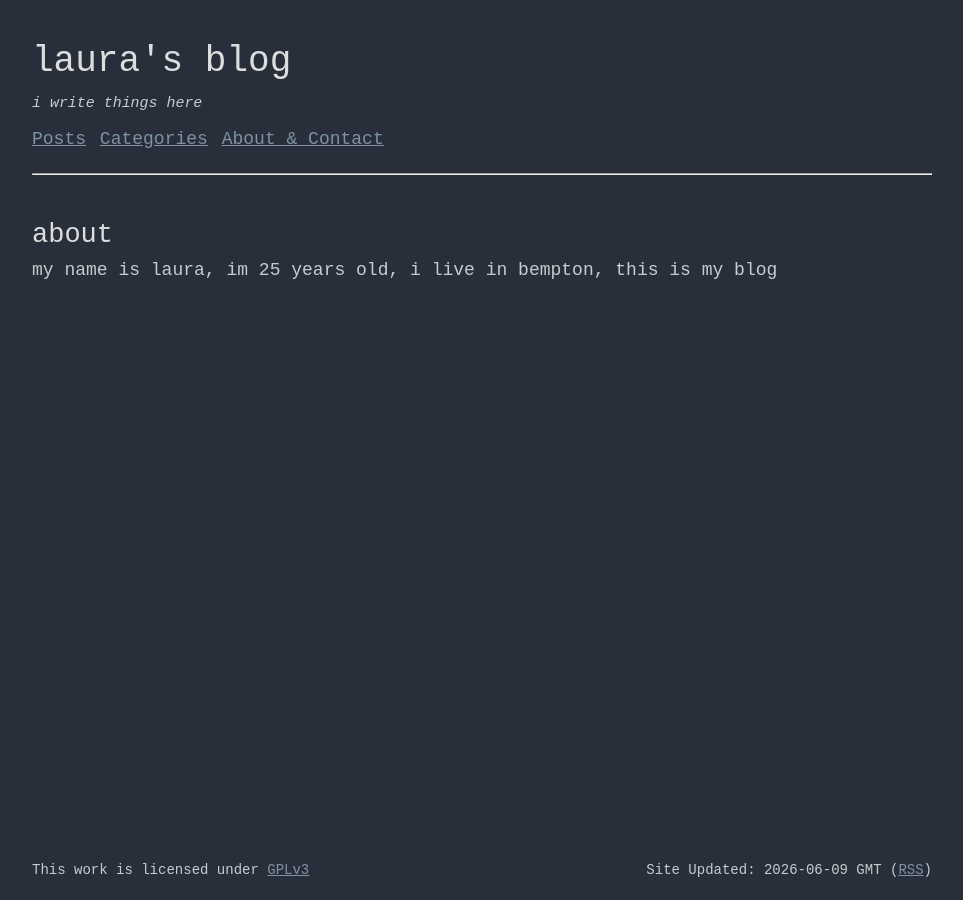
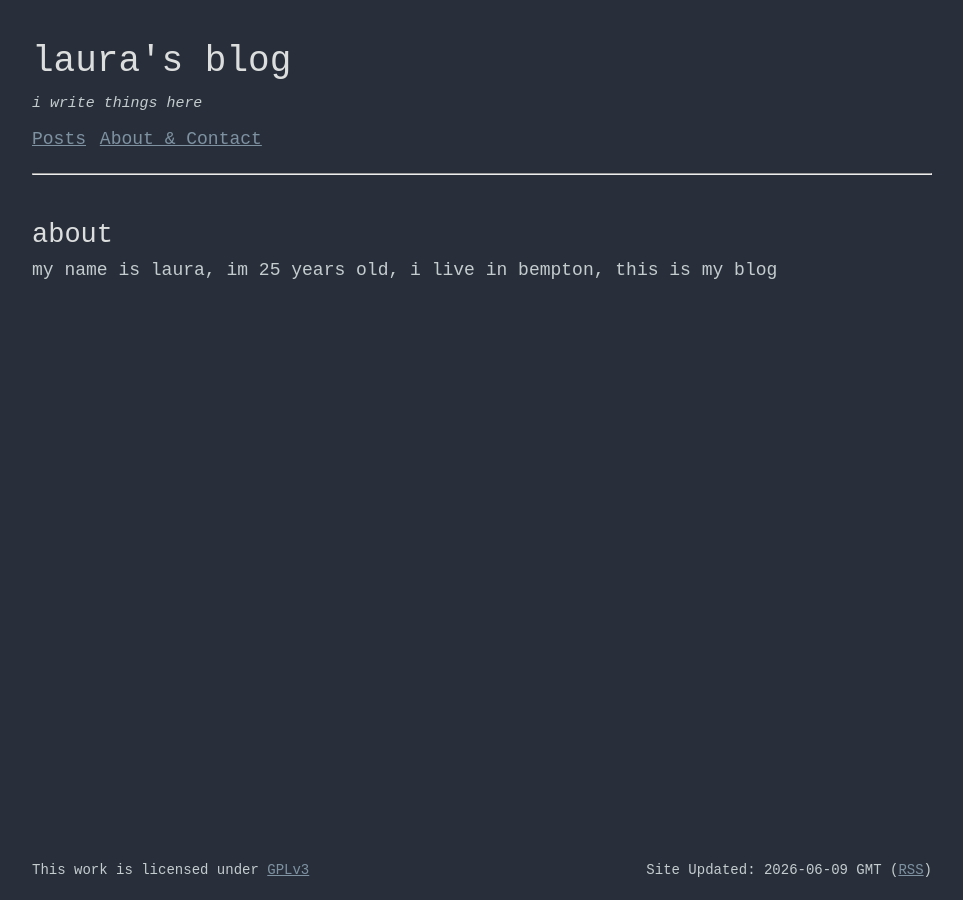
Before and after one commit to 7lauraa/7lauraa.github.io, a Jekyll site: the page built from index.md, in a window 1280 px wide. Shown: the whole page, without its empty margins (158-1121 px from the left). Built offline with Jekyll 4.4.1, drawn with Linux system fonts in a browser that asks for light colours.

Commit message:
Update nav.yml

```diff
--- a/_data/nav.yml
+++ b/_data/nav.yml
@@ -1,6 +1,4 @@
 - name: Posts
   link: /posts
-- name: Categories
-  link: /categories/
 - name: About & Contact
-  link: /
+  link: /contact
```
